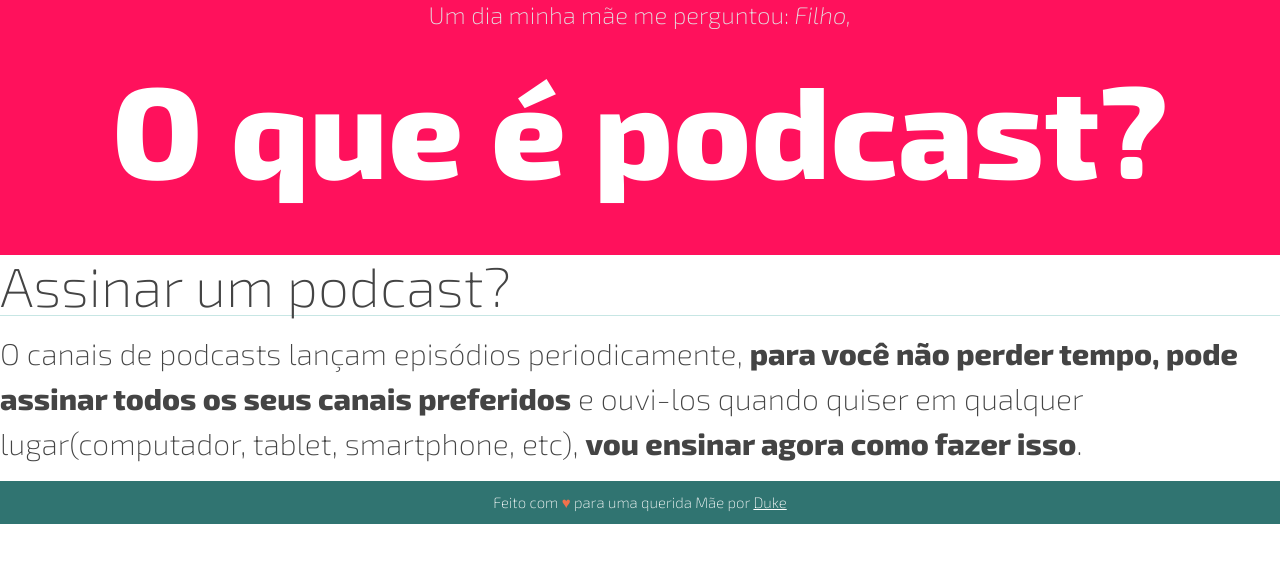
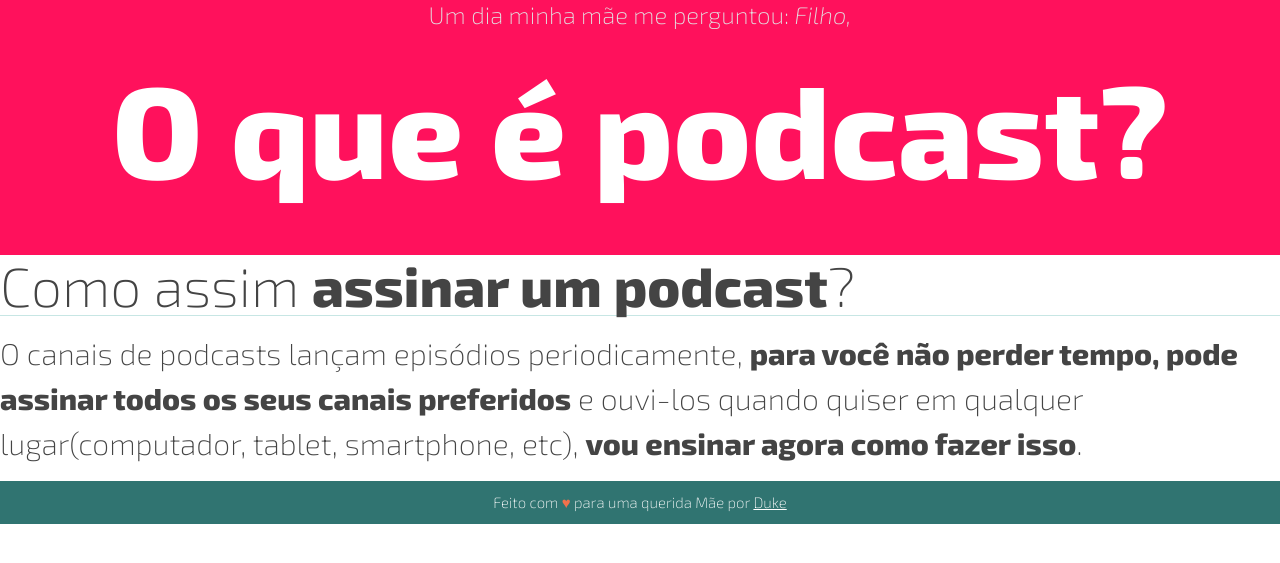
Before and after one commit to dukex/oqueepodcast, a Jekyll site: the page built from _posts/2014-01-01-2-rss.md, in a window 1280 px wide. Shown: the top 563 px of the page. Built offline with Jekyll 4.4.1, drawn with Linux system fonts in a browser that asks for light colours; Markdown is read by kramdown in place of the engine named in the settings.

Commit message:
updated rss title

```diff
--- a/_posts/2014-01-01-2-rss.md
+++ b/_posts/2014-01-01-2-rss.md
@@ -4,6 +4,6 @@ title: 2
 ---
 
 
-### Assinar um podcast?
+### Como assim **assinar um podcast**?
 
 O canais de podcasts lançam episódios periodicamente, **para você não perder tempo, pode assinar todos os seus canais preferidos** e ouvi-los quando quiser em qualquer lugar(computador, tablet, smartphone, etc), **vou ensinar agora como fazer isso**.
```
